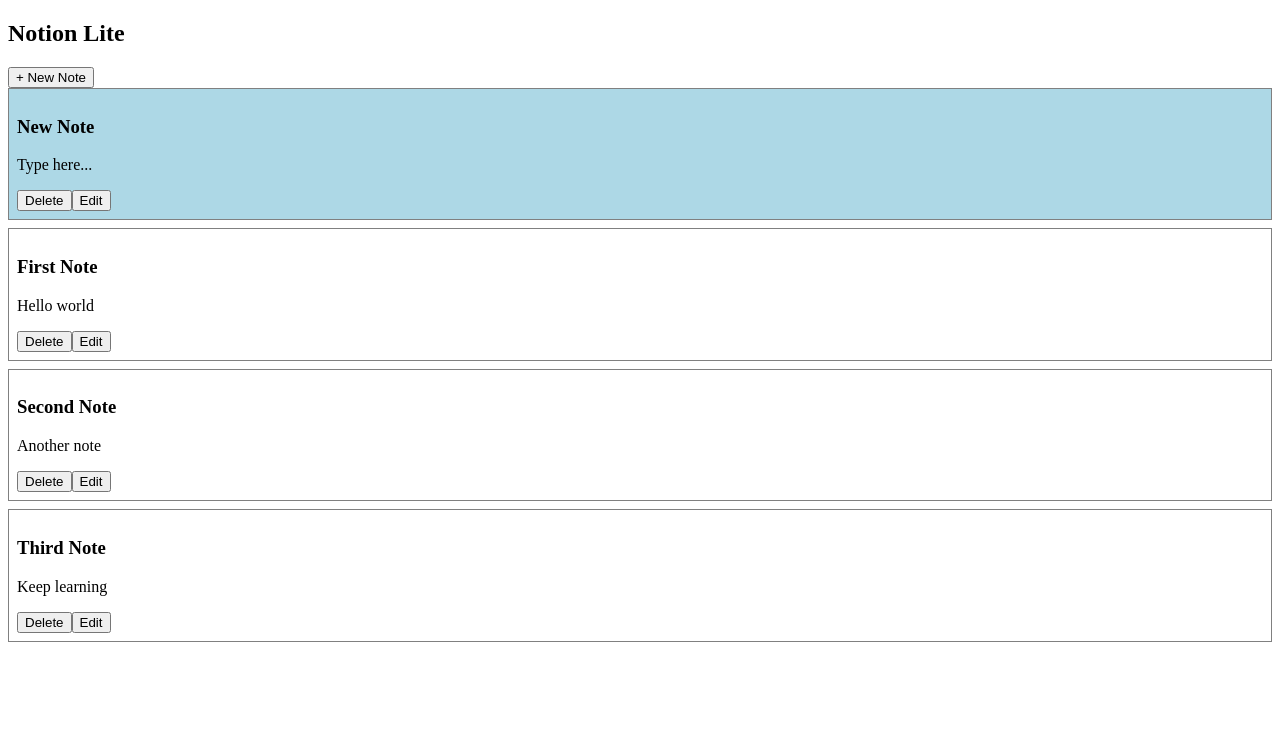
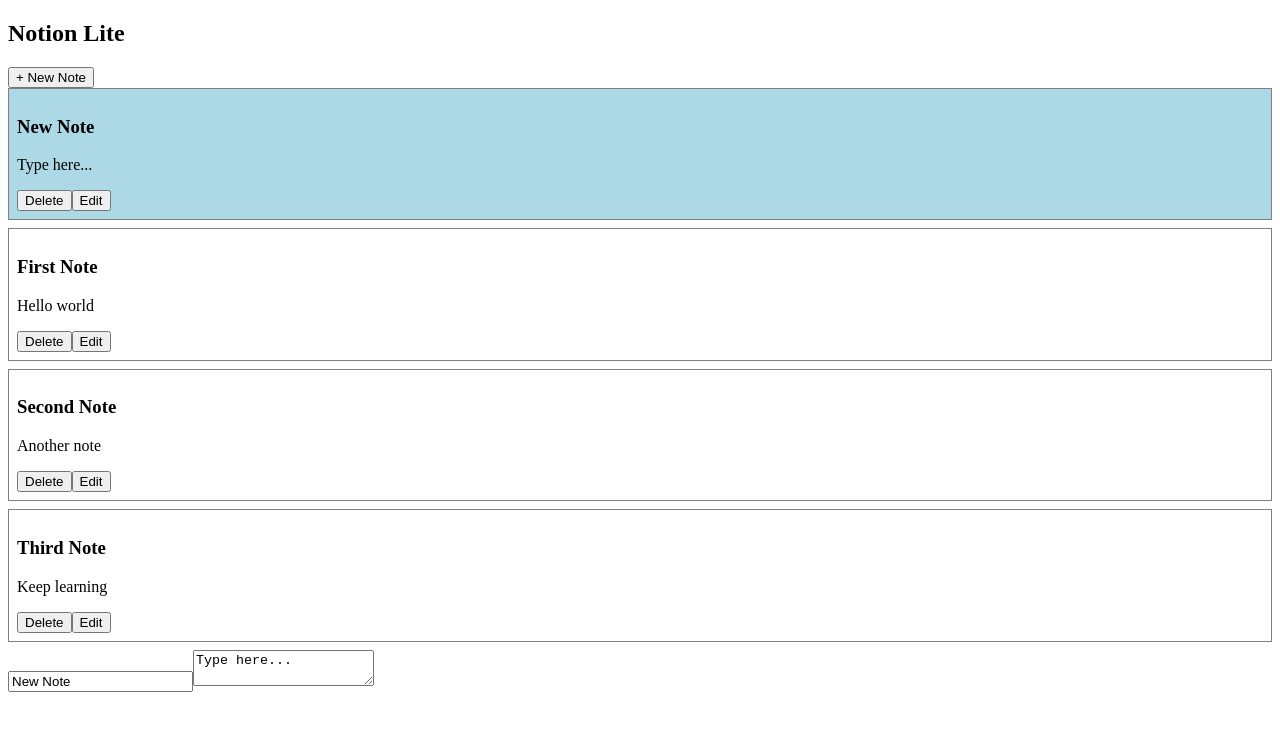
Before and after one commit to saifxss/notion-lite, a React (Vite) app: page / in a window 1280 px wide. Both pictures are taken after a click on the button "+ New Note". Shown: the top 730 px of the page. Built offline with nearby package versions, Linux system fonts and the light colour scheme.

Commit message:
Edit notes and persist to localStorage

```diff
--- a/src/App.tsx
+++ b/src/App.tsx
@@ -1,7 +1,8 @@
 import Header from "./components/Header";
 import NoteList from "./components/NoteList";
+import NoteEditor from "./components/NoteEditor";
 import type { Note } from "./types/note";
-import { useState } from "react";
+import { useEffect , useState } from "react";
 
 const initialNotes: Note[] = [
   { id: 1, title: "First Note", content: "Hello world" },
@@ -10,8 +11,17 @@
 ];
 
 function App() {
-  const [notes, setNotes] = useState<Note[]>(initialNotes);
+  const [notes, setNotes] = useState<Note[]>(() => {
+    const saved = localStorage.getItem("notes");
+    return saved ? JSON.parse(saved) : initialNotes;
+  });
+
   const [selectedNoteId, setSelectedNoteId] = useState<number | null>(null);
+  const selectedNote = notes.find(n => n.id === selectedNoteId) || null;
+
+  useEffect(() => {
+    localStorage.setItem("notes", JSON.stringify(notes));
+  }, [notes]);
 
   // CREATE
   const addNote = () => {
@@ -26,7 +36,7 @@
 
   // UPDATE
   const updateNote = (updatedNote: Note) => {
-    setNotes(notes.map(n => (n.id === updatedNote.id ? updatedNote : n)));
+    setNotes(notes.map(n => n.id === updatedNote.id ? updatedNote : n));
   };
 
   // DELETE
@@ -46,8 +56,10 @@
         onDeleteNote={deleteNote}
         onUpdateNote={updateNote}
       />
+      <NoteEditor note={selectedNote} onChange={updateNote} />
     </div>
   );
 }
 
+
 export default App;
--- /dev/null
+++ b/src/components/NoteEditor.tsx
@@ -0,0 +1,30 @@
+import type { Note } from "../types/note";
+
+interface NoteEditorProps {
+  note: Note | null;
+  onChange: (updatedNote: Note) => void;
+}
+
+export default function NoteEditor({ note, onChange }: NoteEditorProps) {
+  if (!note) {
+    return <p>Select a note to edit</p>;
+  }
+
+  return (
+    <div>
+      <input
+        value={note.title}
+        onChange={(e) =>
+          onChange({ ...note, title: e.target.value })
+        }
+      />
+
+      <textarea
+        value={note.content}
+        onChange={(e) =>
+          onChange({ ...note, content: e.target.value })
+        }
+      />
+    </div>
+  );
+}
```
